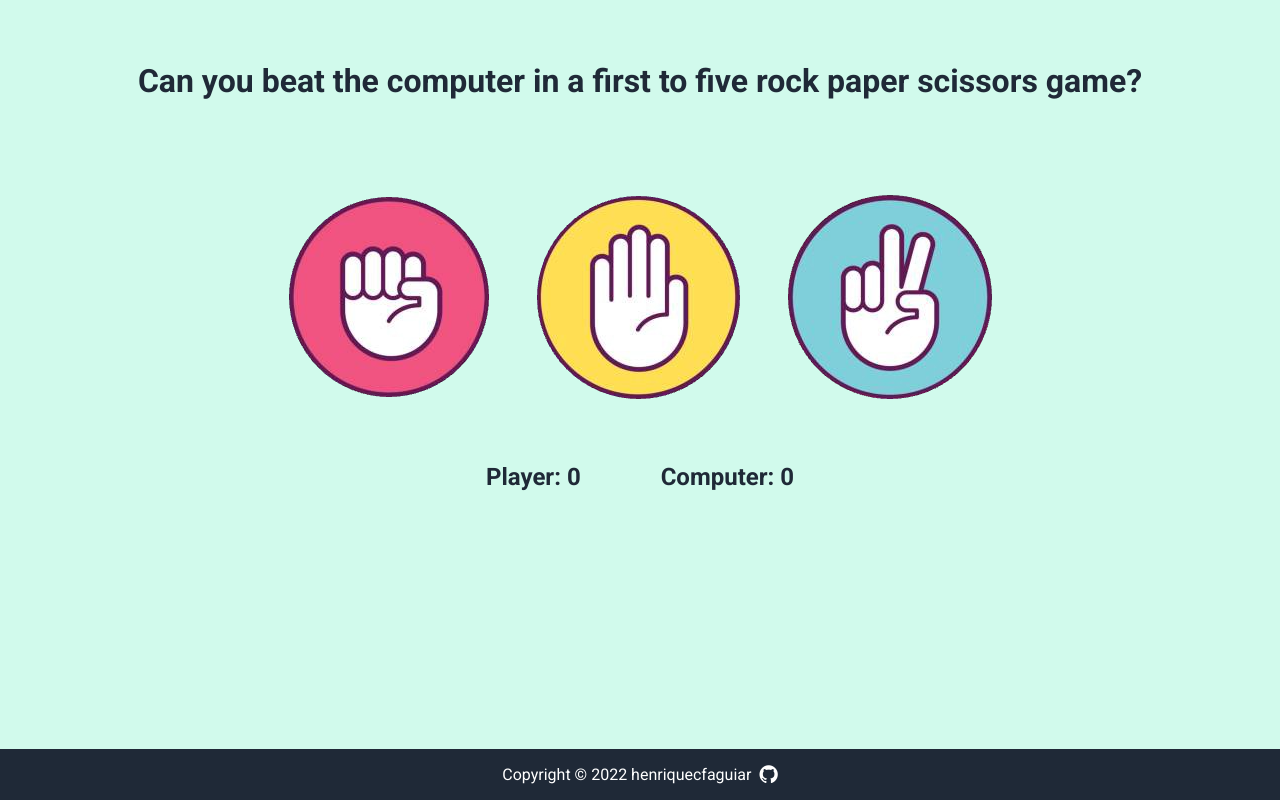
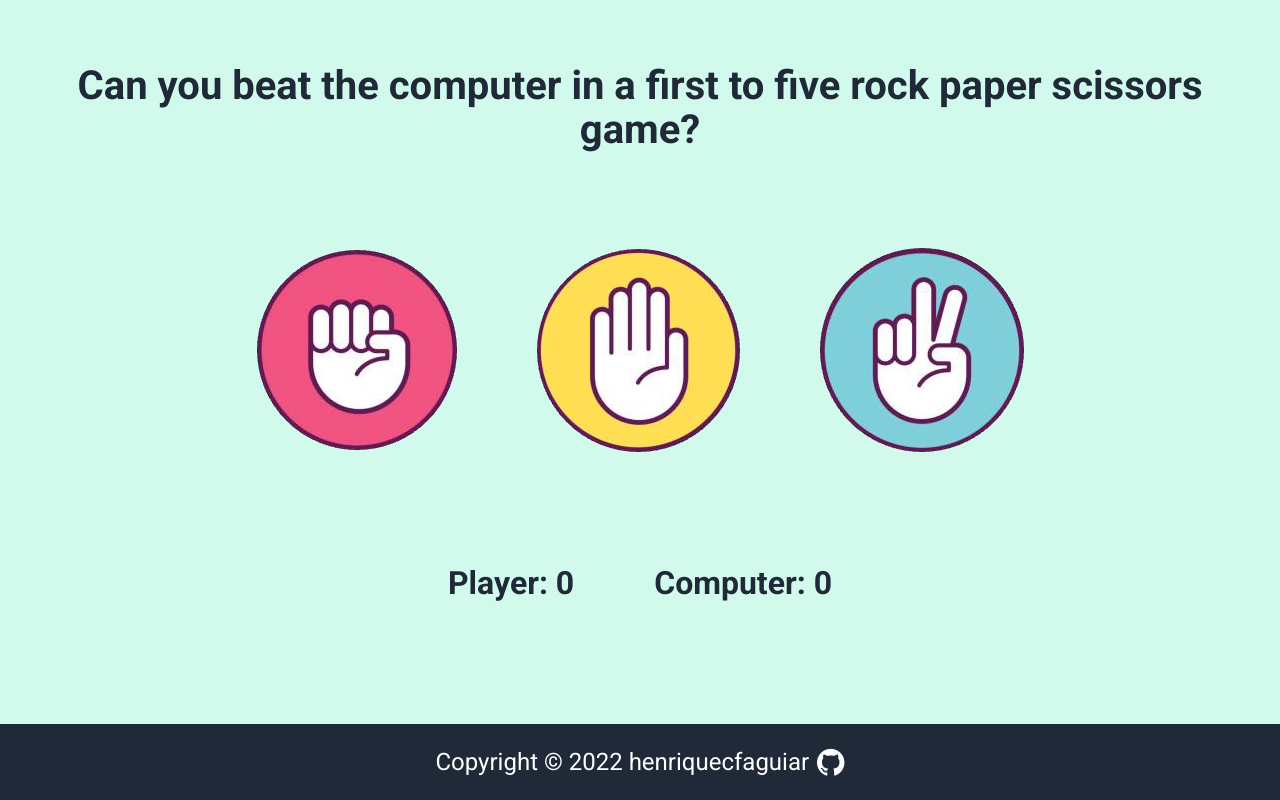
Before and after one commit to henriquecfaguiar/odin-rock-paper-scissors, a plain HTML site: page index.html in a window 1280 px wide. Drawn offline with Linux system fonts and the light colour scheme.

Commit message:
Adjust spacing and font sizes

```diff
--- a/style.css
+++ b/style.css
@@ -11,6 +11,14 @@
 
   --fw-400: 400;
   --fw-700: 700;
+}
+
+@media(min-width:40em) {
+  :root {
+    --fs-400: 1.5rem;
+    --fs-700: 2rem;
+    --fs-900: 2.5rem;
+  }
 }
 
 /* reset */
@@ -145,7 +153,7 @@ footer {
   display: flex;
   justify-content: center;
   gap: .5rem;
-  padding: .5em 1em;
+  padding: 1em;
 }
 
 @media(min-width:40em) {
@@ -157,7 +165,7 @@ footer {
   .buttons .container {
     flex-direction: row;
     justify-content: center;
-    gap: 3rem;
+    gap: 5rem;
     margin-top: 5rem;
   }
 
@@ -172,6 +180,6 @@ footer {
   .score {
     justify-content: center;
     gap: 5rem;
-    margin-top: 3rem;
+    margin-top: 6rem;
   }
 }
```
